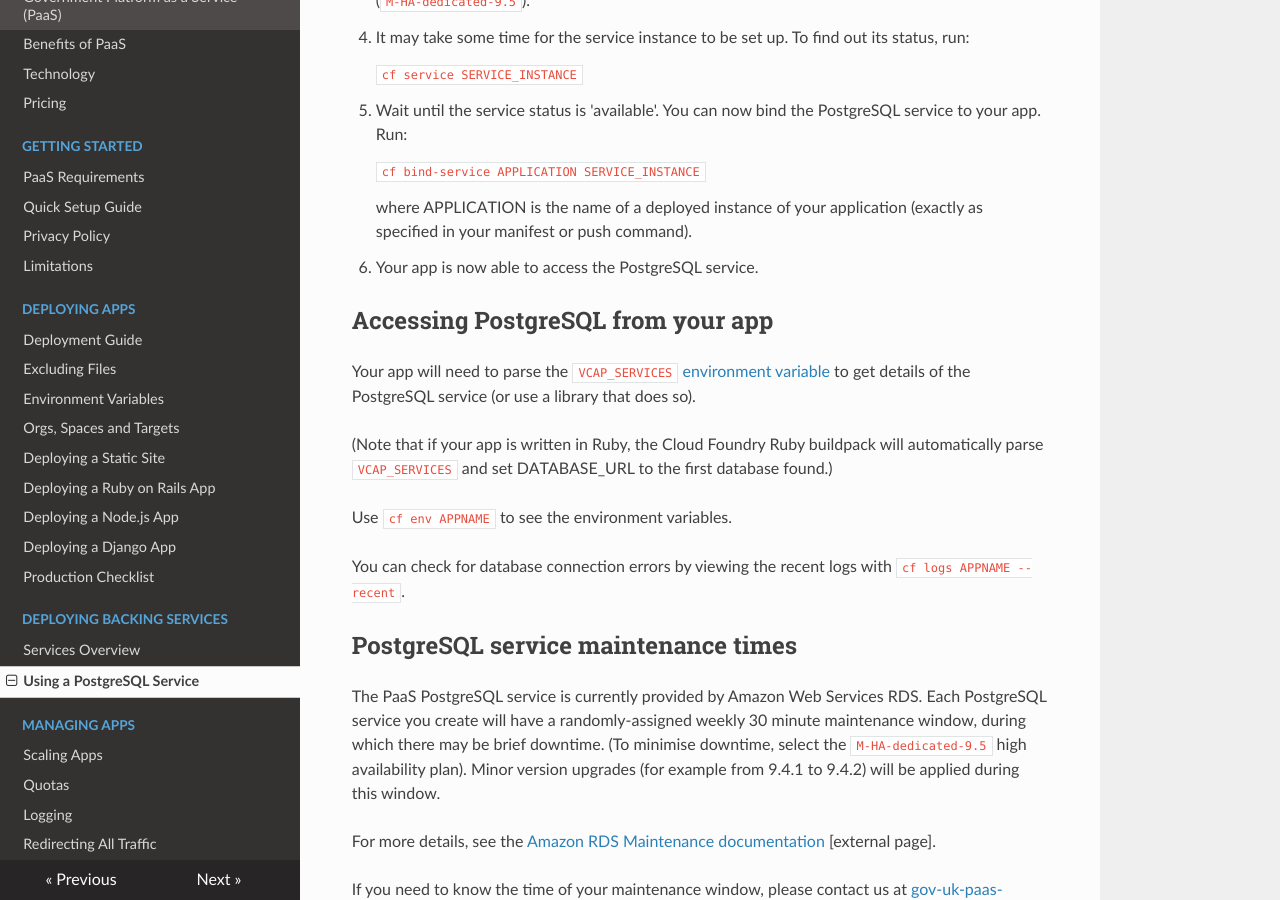
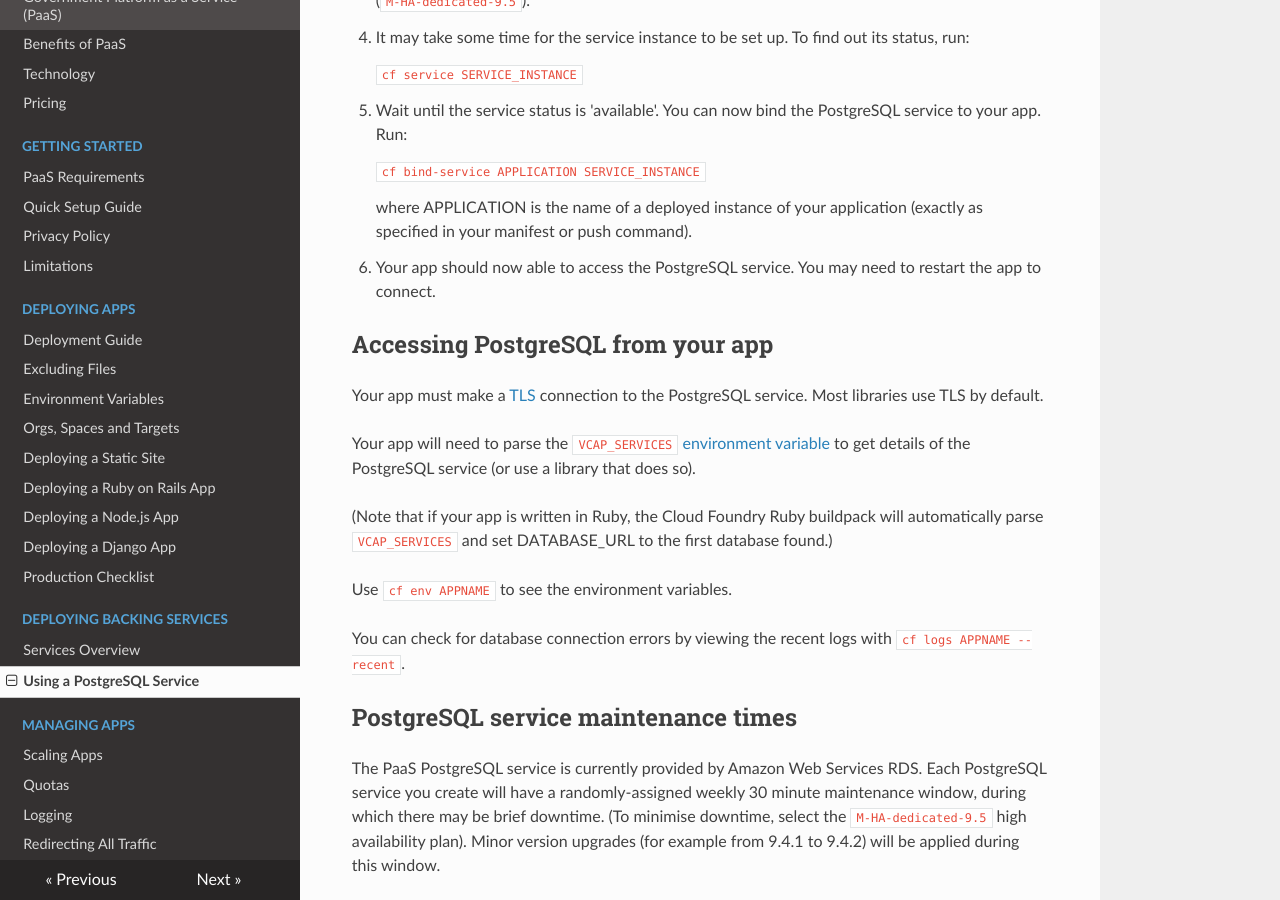
Before and after one commit to alphagov/paas-developer-docs, an MkDocs documentation site: the page built from docs/deploying_services/postgres.md, in a window 1280 px wide and 900 px high, scrolled down 1068 px. Built offline with MkDocs 1.6.1, drawn with Linux system fonts in a browser that asks for light colours; nearby versions of some CDN libraries; old or Windows-style settings are respelled for this version of MkDocs.

Commit message:
Document that TLS is required, document restart

```diff
--- a/docs/deploying_services/postgres.md
+++ b/docs/deploying_services/postgres.md
@@ -45,17 +45,18 @@ To create a service and bind it to your app:
 
       ``cf service SERVICE_INSTANCE ``
 
-
 4. Wait until the service status is 'available'. You can now bind the PostgreSQL service to your app. Run:
 
     ``cf bind-service APPLICATION SERVICE_INSTANCE``
 
     where APPLICATION is the name of a deployed instance of your application (exactly as specified in your manifest or push command).
 
-5. Your app is now able to access the PostgreSQL service.
+5. Your app should now able to access the PostgreSQL service. You may need to restart the app to connect.
 
 
 ## Accessing PostgreSQL from your app
+
+Your app must make a [TLS](https://en.wikipedia.org/wiki/Transport_Layer_Security) connection to the PostgreSQL service. Most libraries use TLS by default.
 
 Your app will need to parse the ``VCAP_SERVICES`` [environment variable](/deploying_apps/#environment-variables) to get details of the PostgreSQL service (or use a library that does so).
 
```
